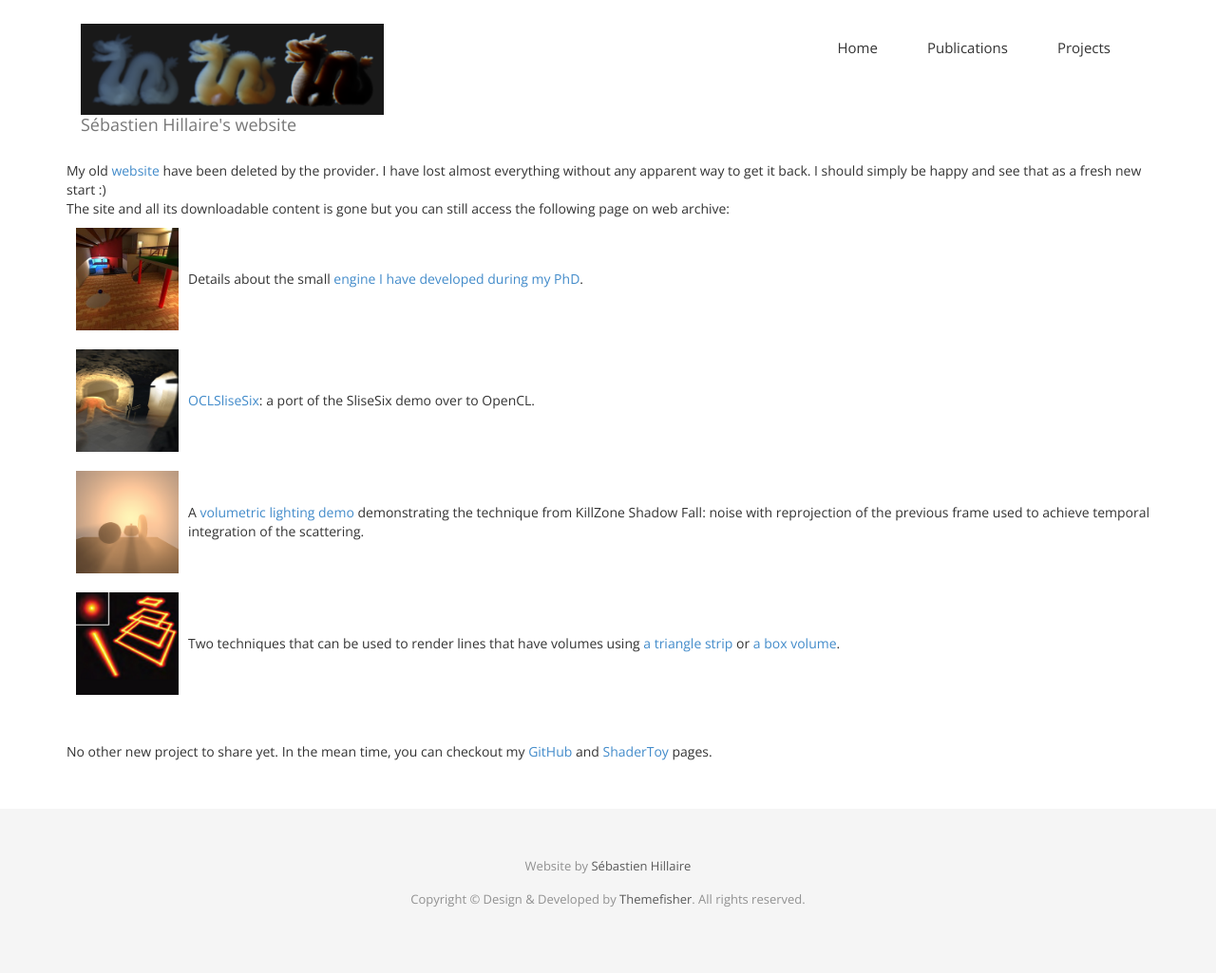
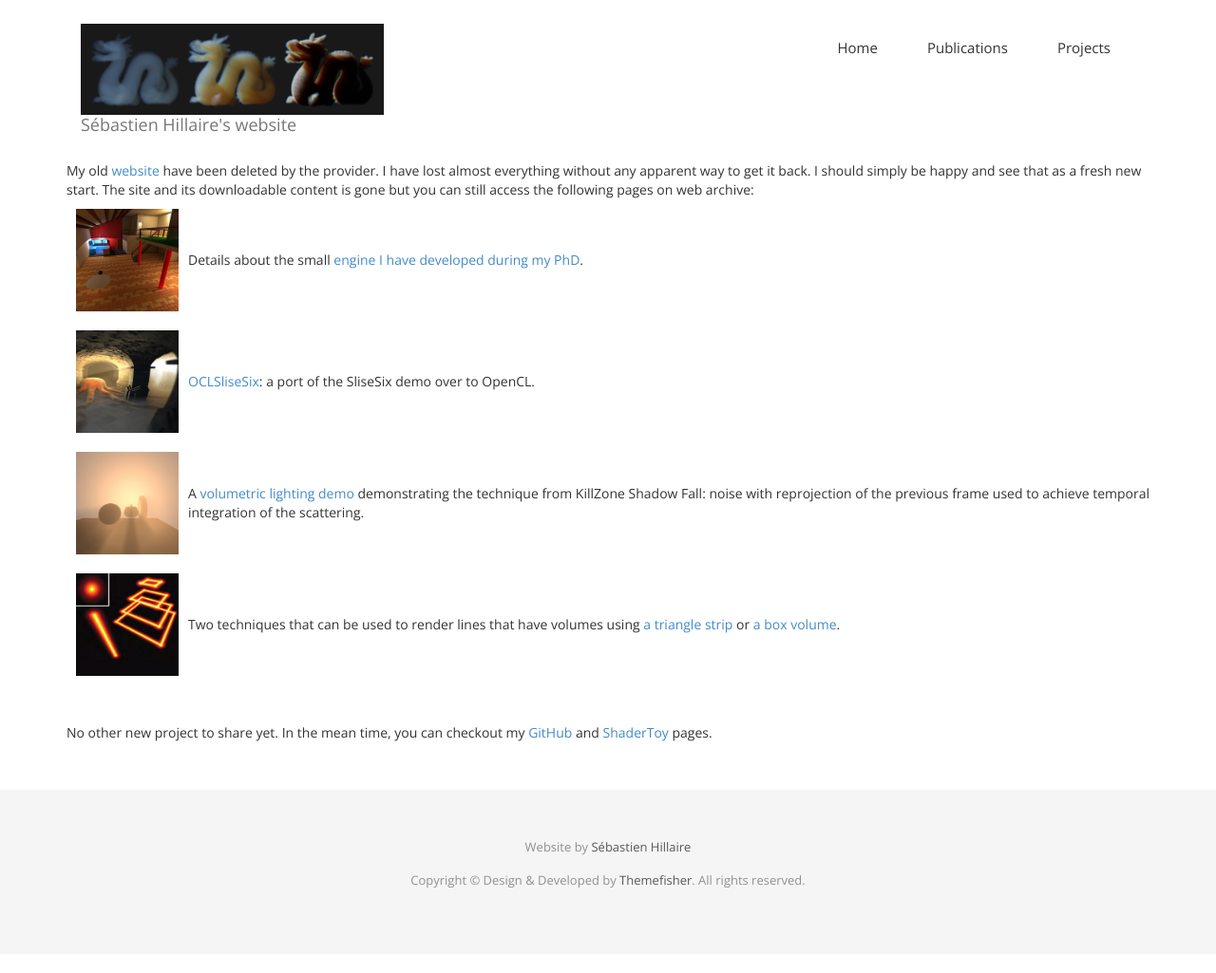
Before and after one commit to sebh/sebh.github.io, a Jekyll site: the page built from projects.html, in a window 1280 px wide. Shown: the whole page at 95% size. Built offline with Jekyll 4.4.1, drawn with Linux system fonts in a browser that asks for light colours; nearby versions of some CDN libraries; some web fonts are replaced.

Commit message:
Project page fix

```diff
--- a/projects.html
+++ b/projects.html
@@ -27,9 +27,7 @@ permalink: /projects/
     <div class="container">
 
         My old <a href="http://sebastien.hillaire.free.fr/">website</a> have been deleted by the provider. I have lost almost everything without any apparent way to get it back.
-        I should simply be happy and see that as a fresh new start :)
-        </br>
-        The site and all its downloadable content is gone but you can still access the following page on web archive:
+        I should simply be happy and see that as a fresh new start. The site and its downloadable content is gone but you can still access the following pages on web archive:
 
         <table class="pub-table">
             <tr>
```
